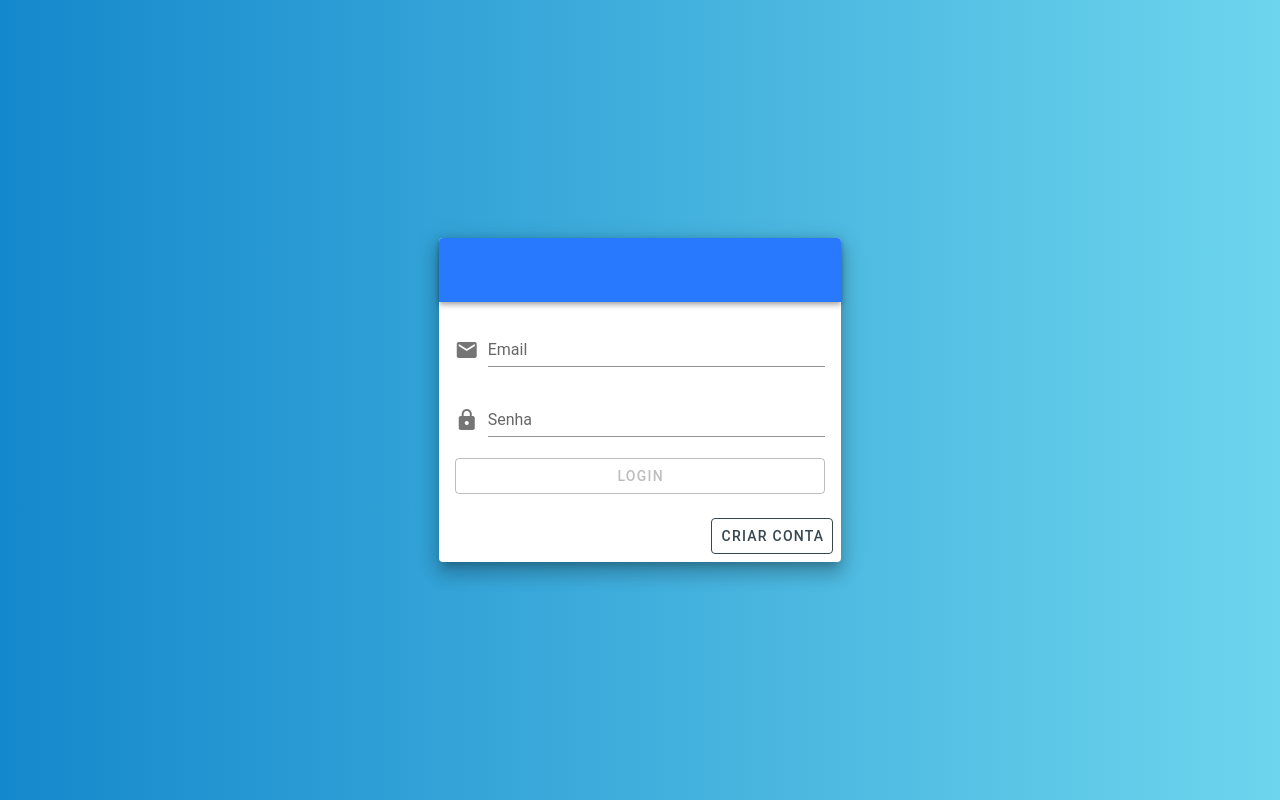
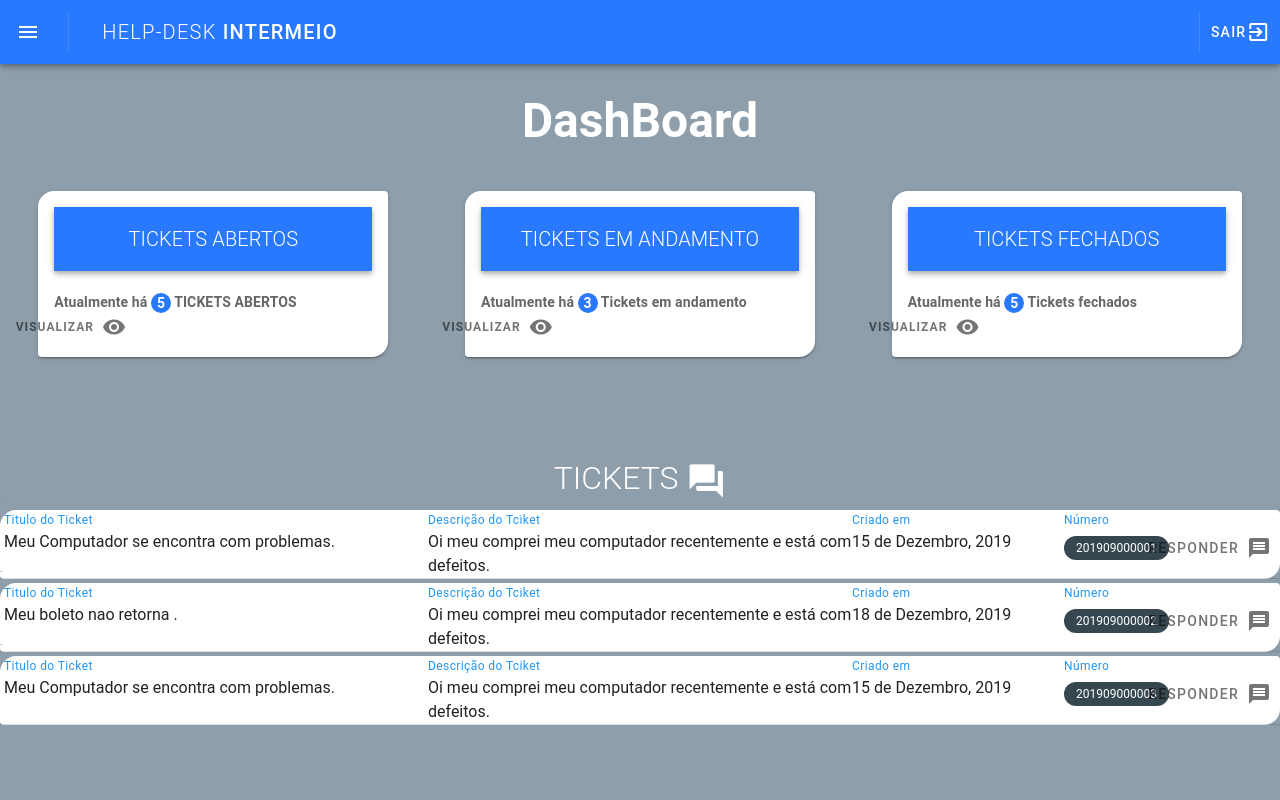
Before and after one commit to guibolt/Help-Desk-Intermeio, a Vue app: page / in a window 1280 px wide. Before the commit this address led to /login. Built offline with nearby package versions, Linux system fonts and the light colour scheme; sample sign-in values are in the browser's storage; a small style sheet from the web is missing; what vue-izitoast would draw is missing.

Commit message:
corrigindo erros no login

```diff
--- a/src/router/index.js
+++ b/src/router/index.js
@@ -29,25 +29,25 @@ const router = new VueRouter({
   routes
 });
 
-// router.beforeEach((to, from, next) => {
-//   /*Configura as rotas que nao precisam de autorizacao*/
-//   const publicPages = ["/", "/login"];
+router.beforeEach((to, from, next) => {
+  /*Configura as rotas que nao precisam de autorizacao*/
+  const publicPages = ["/", "/login"];
 
-//   //Verifica se a rota que o usuario quer precisa ou não de autorizacao
-//   const authRequired = !publicPages.includes(to.path);
+  //Verifica se a rota que o usuario quer precisa ou não de autorizacao
+  const authRequired = !publicPages.includes(to.path);
 
-//   //Verificar se usuario esta logado no sistema
-//   const isLogado = JSON.parse(localStorage.getItem("token"));
+  //Verificar se usuario esta logado no sistema
+  const isLogado = JSON.parse(localStorage.getItem("token"));
 
-//   store.state.login.SucessoLogin = isLogado == null ? false : true;
-//   if (store.state.login.SucessoLogin)
-//     store.commit("login/SucessoAoLogar", isLogado);
+  store.state.login.SucessoLogin = isLogado == null ? false : true;
+  if (store.state.login.SucessoLogin)
+    store.commit("login/SucessoAoLogar", isLogado);
 
-//   //Verifica se o usuario esta logado ou nao
-//   if (!store.state.login.SucessoLogin)
-//     if (authRequired && !store.state.login.SucessoLogin) return next("/login");
+  //Verifica se o usuario esta logado ou nao
+  if (!store.state.login.SucessoLogin)
+    if (authRequired && !store.state.login.SucessoLogin) return next("/login");
 
-//   next();
-// });
+  next();
+});
 
 export default router;
--- a/src/views/Login.vue
+++ b/src/views/Login.vue
@@ -19,7 +19,6 @@ background: linear-gradient(to right, #1488cc, #6dd5ed); /* W3C, IE 10+/ Edge, F
             <v-card class="elevation-12">
           <v-toolbar color="primary" dark>
 
-              <v-img :src="imagem"></v-img>
 
             <v-toolbar-title class="font-weight-bold ">{{ texts.toolbar }}</v-toolbar-title>
             <v-spacer></v-spacer>
@@ -117,8 +116,7 @@ export default {
       email: "",
       password: "",
       confirmPassword: ''
-    },
-    imagem: require("../assets/intermeio.PNG")
+    }
   }),
   validations() {
     const validations = {
@@ -129,7 +127,7 @@ export default {
         },
         password: {
           required,
-          minLength: minLength(6)
+          minLength: minLength(8)
         }
       }
     };
@@ -266,7 +264,7 @@ export default {
           this.$toast.success("Cadastro efetuado faça o login.", "Sucesso", {
           position: "topRight"
         });
-        this.$router.push("/login");
+          this.isLogin = true
         }
       }
     }
```
